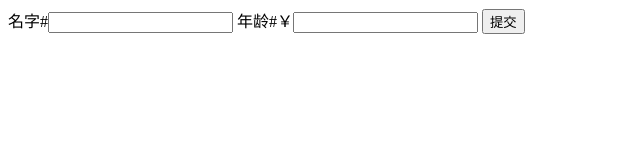
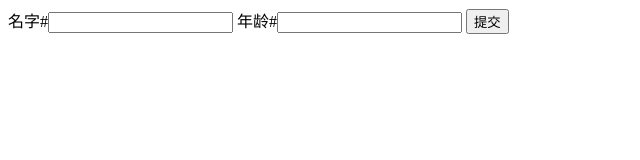
Before and after one commit to wang-zhong-yv/wang-zhong-yv.github.io, a plain HTML site: page index.html in a window 1280 px wide. Shown: the whole page, without its empty margins (0-640 px from the left). Drawn offline with Linux system fonts and the light colour scheme.

Commit message:
Update index.html

```diff
--- a/index.html
+++ b/index.html
@@ -4,9 +4,9 @@
 </head>
 <body>
 
-<form action="welcome.php" method="get">
+<form action="welcome.php">
 名字#<input type="text" name="fname">
-年龄#￥<input type="text" name="age">
+年龄#<input type="text" name="age">
 <input type="submit" value="提交">
 </form>
 
```
